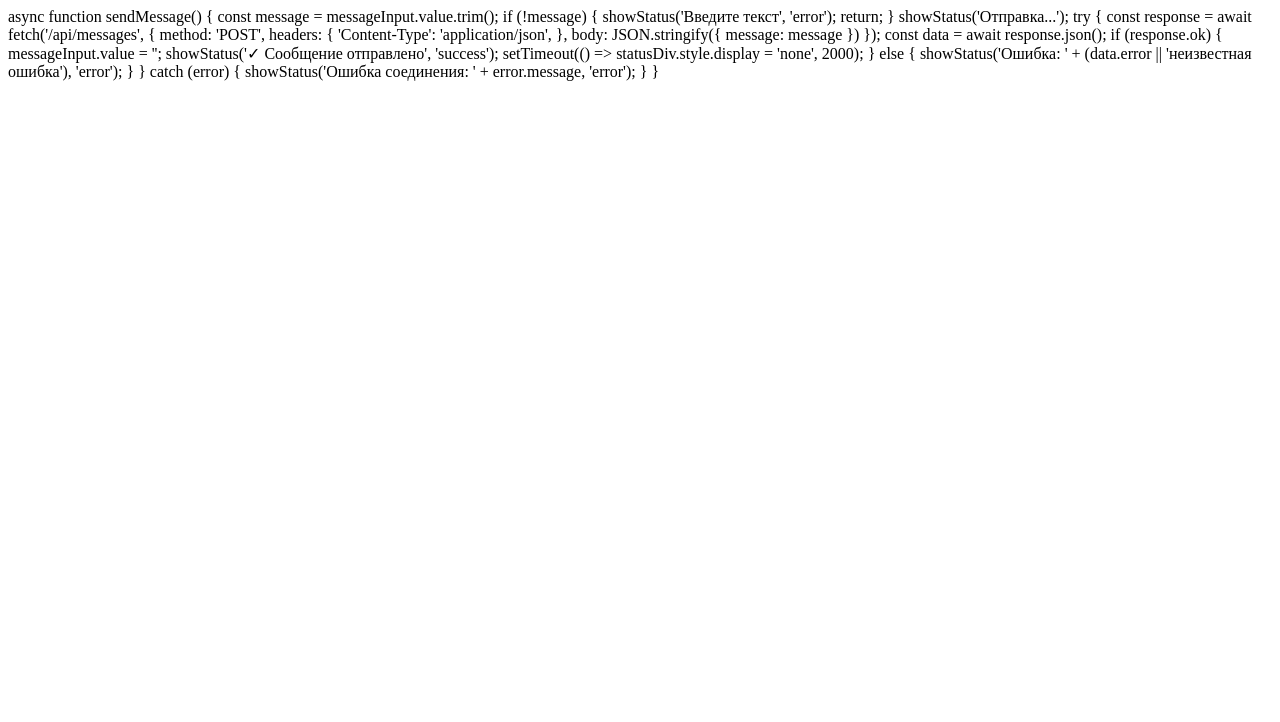
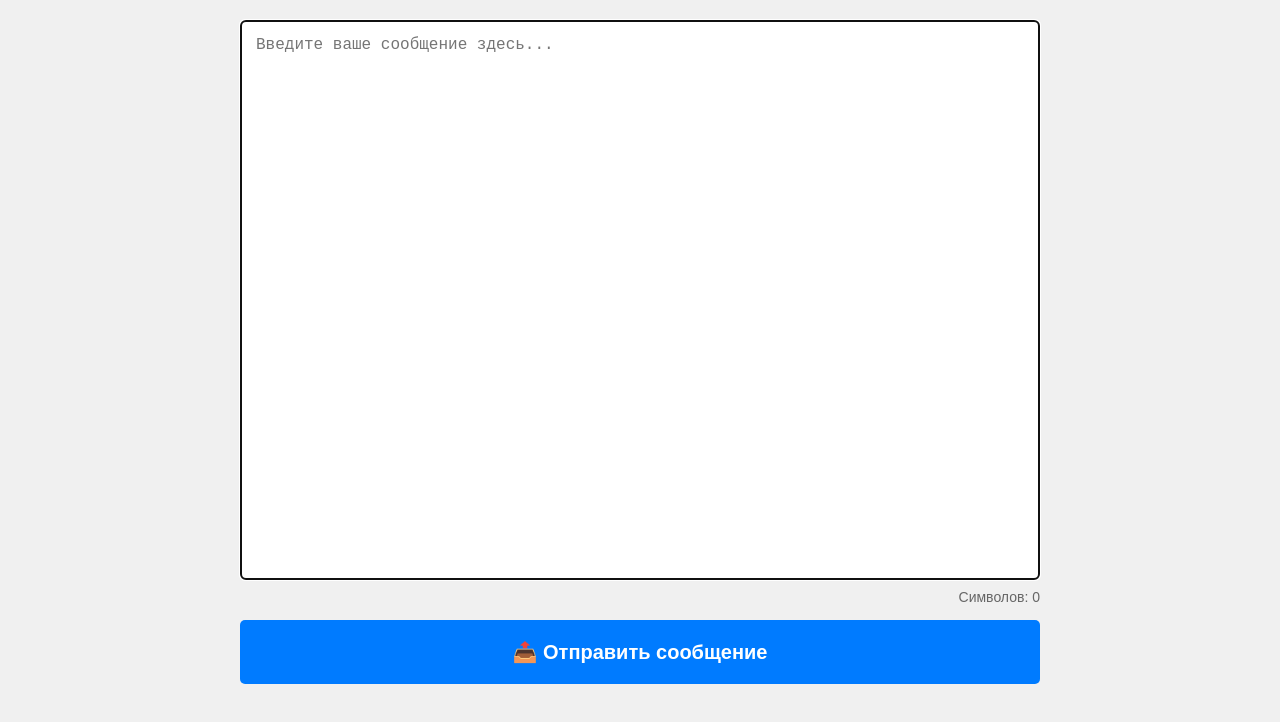
Before and after one commit to qalex0557-star/my-message-site, a website: page public/index.html in a window 1280 px wide. Drawn offline with Linux system fonts and the light colour scheme; no server answers.

Commit message:
index.html

```diff
--- a/public/index.html
+++ b/public/index.html
@@ -1,14 +1,136 @@
+<!DOCTYPE html>
+<html>
+<head>
+    <meta charset="UTF-8">
+    <meta name="viewport" content="width=device-width, initial-scale=1.0">
+    <style>
+        body {
+            margin: 0;
+            padding: 20px;
+            font-family: Arial, sans-serif;
+            background: #f0f0f0;
+            height: 100vh;
+        }
+
+        .container {
+            max-width: 800px;
+            margin: 0 auto;
+        }
+
+        textarea {
+            width: 100%;
+            height: 70vh;
+            padding: 15px;
+            font-size: 16px;
+            border: 1px solid #ccc;
+            border-radius: 5px;
+            resize: none;
+            box-sizing: border-box;
+        }
+
+        button {
+            width: 100%;
+            padding: 20px;
+            margin-top: 15px;
+            background: #007bff;
+            color: white;
+            border: none;
+            border-radius: 5px;
+            font-size: 20px;
+            font-weight: bold;
+            cursor: pointer;
+            transition: background 0.3s;
+        }
+
+        button:hover {
+            background: #0056b3;
+        }
+
+        button:active {
+            transform: scale(0.98);
+        }
+
+        #status {
+            margin-top: 15px;
+            padding: 15px;
+            border-radius: 5px;
+            display: none;
+            text-align: center;
+            font-weight: bold;
+        }
+
+        .success {
+            background: #d4edda;
+            color: #155724;
+            border: 1px solid #c3e6cb;
+        }
+
+        .error {
+            background: #f8d7da;
+            color: #721c24;
+            border: 1px solid #f5c6cb;
+        }
+
+        .info {
+            background: #d1ecf1;
+            color: #0c5460;
+            border: 1px solid #bee5eb;
+        }
+
+        .char-count {
+            text-align: right;
+            color: #666;
+            font-size: 14px;
+            margin-top: 5px;
+        }
+    </style>
+</head>
+<body>
+    <div class="container">
+        <textarea
+            id="messageInput"
+            placeholder="Введите ваше сообщение здесь..."
+            autofocus
+        ></textarea>
+
+        <div class="char-count">
+            Символов: <span id="charCount">0</span>
+        </div>
+
+        <button onclick="sendMessage()">
+            📤 Отправить сообщение
+        </button>
+
+        <div id="status"></div>
+    </div>
+
+    <script>
+        // Элементы страницы
+        const messageInput = document.getElementById('messageInput');
+        const charCount = document.getElementById('charCount');
+        const statusDiv = document.getElementById('status');
+
+        // Счетчик символов
+        messageInput.addEventListener('input', function() {
+            charCount.textContent = this.value.length;
+        });
+
+        // Функция отправки сообщения
         async function sendMessage() {
             const message = messageInput.value.trim();
 
+            // Проверка: сообщение не должно быть пустым
             if (!message) {
-        showStatus('Введите текст', 'error');
+                showStatus('⚠️ Введите сообщение!', 'error');
                 return;
             }
 
-    showStatus('Отправка...');
+            // Показываем статус "Отправка..."
+            showStatus('⏳ Отправка сообщения...', 'info');
 
             try {
+                // Отправляем POST запрос на сервер
+                // Используем относительный путь - работает и локально и на Render
                 const response = await fetch('/api/messages', {
                     method: 'POST',
                     headers: {
@@ -19,16 +141,63 @@ async function sendMessage() {
                     })
                 });
 
+                // Проверяем ответ сервера
+                if (response.ok) {
                     const data = await response.json();
 
-        if (response.ok) {
+                    // Успешная отправка
+                    showStatus('✅ Сообщение успешно отправлено!', 'success');
+
+                    // Очищаем поле ввода
                     messageInput.value = '';
-            showStatus('✓ Сообщение отправлено', 'success');
-            setTimeout(() => statusDiv.style.display = 'none', 2000);
+                    charCount.textContent = '0';
+
+                    // Автоматически скрываем сообщение через 3 секунды
+                    setTimeout(() => {
+                        statusDiv.style.display = 'none';
+                    }, 3000);
+
                 } else {
-            showStatus('Ошибка: ' + (data.error || 'неизвестная ошибка'), 'error');
+                    // Ошибка сервера
+                    const errorData = await response.json().catch(() => ({}));
+                    showStatus(`❌ Ошибка сервера: ${errorData.error || 'Неизвестная ошибка'}`, 'error');
                 }
+
             } catch (error) {
-        showStatus('Ошибка соединения: ' + error.message, 'error');
+                // Ошибка сети (сервер недоступен)
+                showStatus('❌ Ошибка соединения с сервером', 'error');
+                console.error('Ошибка сети:', error);
             }
         }
+
+        // Функция для отображения статуса
+        function showStatus(text, type) {
+            statusDiv.textContent = text;
+            statusDiv.className = type;
+            statusDiv.style.display = 'block';
+        }
+
+        // Инициализация счетчика символов
+        charCount.textContent = messageInput.value.length;
+
+        // Отправка по Ctrl+Enter
+        messageInput.addEventListener('keydown', function(e) {
+            if (e.ctrlKey && e.key === 'Enter') {
+                sendMessage();
+            }
+        });
+
+        // Проверка подключения к серверу при загрузке страницы
+        window.addEventListener('load', async () => {
+            try {
+                const response = await fetch('/api/messages', {
+                    method: 'OPTIONS' // Проверяем доступность метода
+                });
+                console.log('✅ Сервер доступен');
+            } catch (error) {
+                console.log('ℹ️ Сервер может быть временно недоступен');
+            }
+        });
+    </script>
+</body>
+</html>
```
Lines whose indentation alone changed are shown as unchanged.
